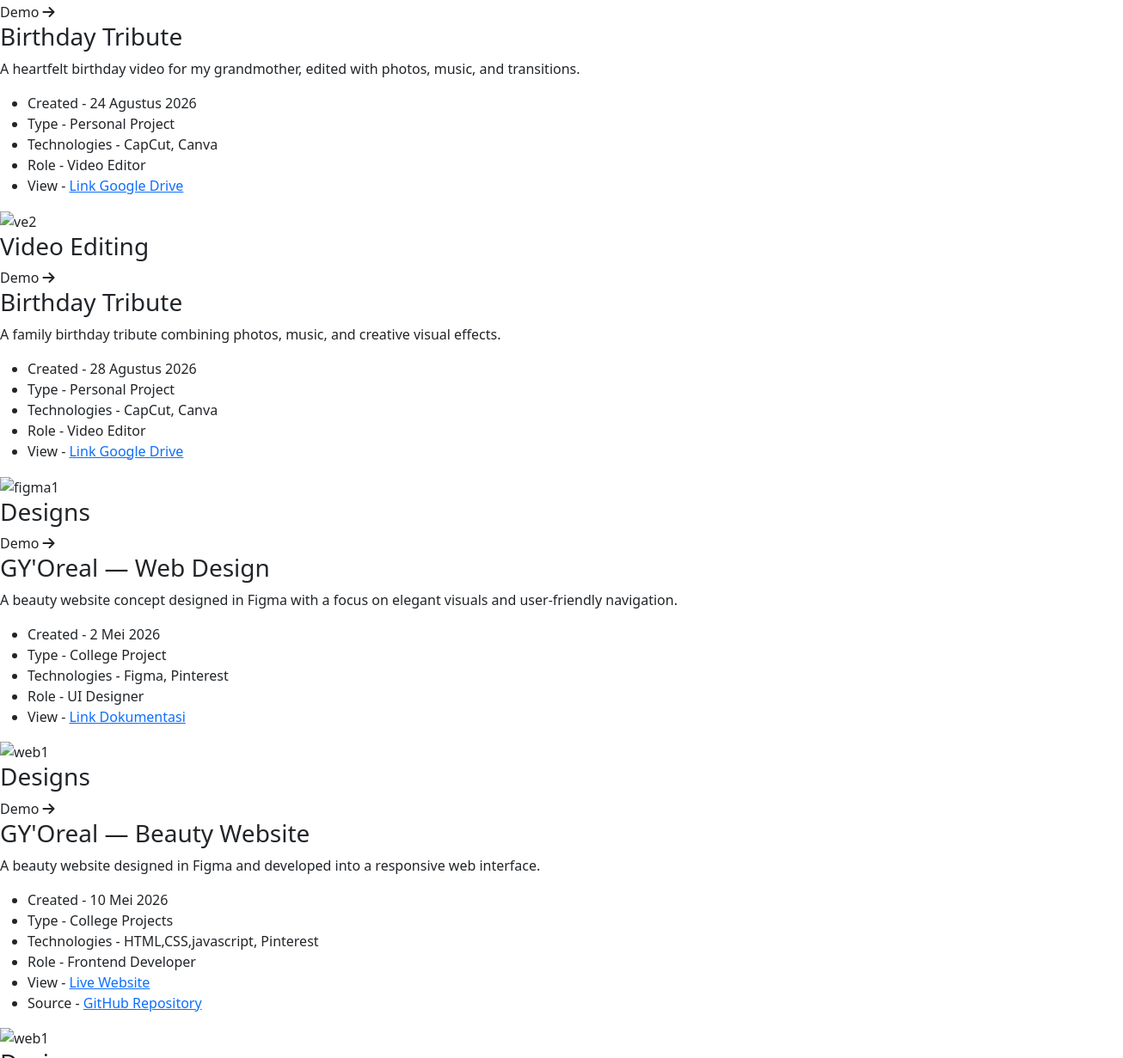
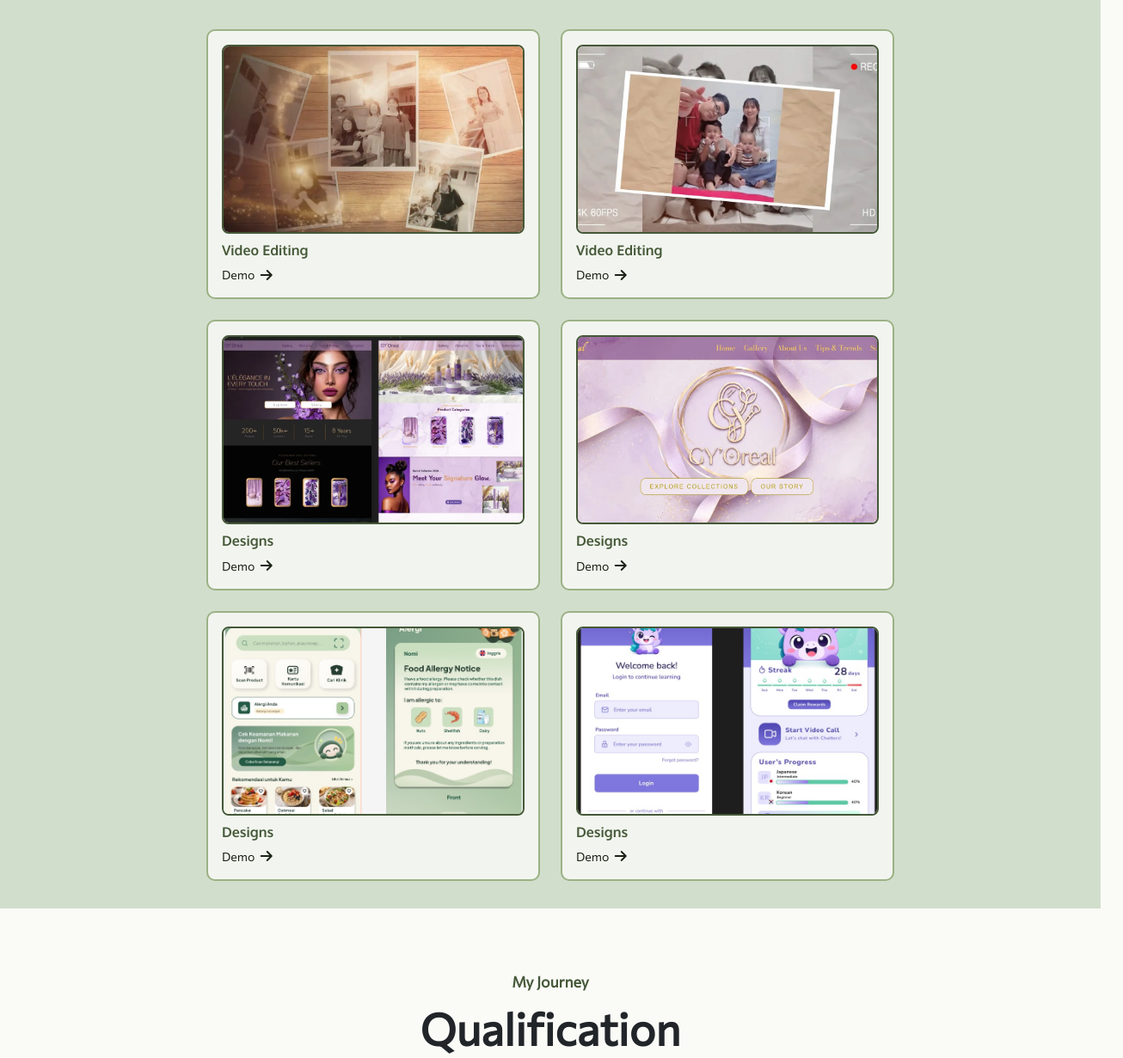
Before and after one commit to StefEly/Stefanie_Portfolio, a plain HTML site: page index.html in a window 1280 px wide. Shown: the part 942-2173 px from the top of the page at 86% size, 1306 px wide, since content can reach past the window. Drawn offline with nearby package versions, Linux system fonts and the light colour scheme; the site is published under a folder, as on GitHub Pages, so addresses that start at the root find nothing.

Commit message:
Add files via upload

```diff
--- a/index.html
+++ b/index.html
@@ -6,7 +6,7 @@
     <link rel="stylesheet" href="	https://cdn.jsdelivr.net/npm/bootstrap@5.3.8/dist/css/bootstrap.min.css">
     <script src="https://cdn.jsdelivr.net/npm/gsap@3.13.0/dist/gsap.min.js"></script>
     <link rel="stylesheet" href="https://cdnjs.cloudflare.com/ajax/libs/font-awesome/6.5.2/css/all.min.css">
-    <link rel="stylesheet" href="/indexstyle.css">
+    <link rel="stylesheet" href="./indexstyle.css">
     <title>Home Page</title>
 </head>
 <body>
@@ -67,7 +67,7 @@
         <div class="work_container">
             <div class="work_card mix video">
                 <div class="work_card-inner">
-                    <img src="/Assets/images/VideoEditing/UcapanBirthday1.webp" alt="ve1" class="work_img">
+                    <img src="./Assets/images/VideoEditing/UcapanBirthday1.webp" alt="ve1" class="work_img">
                     <h3 class="work_title">Video Editing</h3>
                     <span class="work_button">
                         Demo
@@ -89,7 +89,7 @@
 
             <div class="work_card mix video">
                 <div class="work_card-inner">
-                    <img src="/Assets/images/VideoEditing/UcapanBirthday2.webp" alt="ve2" class="work_img">
+                    <img src="./Assets/images/VideoEditing/UcapanBirthday2.webp" alt="ve2" class="work_img">
                     <h3 class="work_title">Video Editing</h3>
                     <span class="work_button">
                         Demo
@@ -111,7 +111,7 @@
 
             <div class="work_card mix designs">
                 <div class="work_card-inner">
-                    <img src="/Assets/images/Designs/Figma1.webp" alt="figma1" class="work_img">
+                    <img src="./Assets/images/Designs/Figma1.webp" alt="figma1" class="work_img">
                     <h3 class="work_title">Designs</h3>
                     <span class="work_button">
                         Demo
@@ -133,7 +133,7 @@
 
             <div class="work_card mix designs">
                 <div class="work_card-inner">
-                    <img src="/Assets/images/Designs/Web1.webp" alt="web1" class="work_img">
+                    <img src="./Assets/images/Designs/Web1.webp" alt="web1" class="work_img">
                     <h3 class="work_title">Designs</h3>
                     <span class="work_button">
                         Demo
@@ -156,7 +156,7 @@
 
             <div class="work_card mix designs">
                 <div class="work_card-inner">
-                    <img src="/Assets/images/Designs/Figma2.png" alt="web1" class="work_img">
+                    <img src="./Assets/images/Designs/Figma2.png" alt="web1" class="work_img">
                     <h3 class="work_title">Designs</h3>
                     <span class="work_button">
                         Demo
@@ -178,7 +178,7 @@
 
             <div class="work_card mix designs">
                 <div class="work_card-inner">
-                    <img src="/Assets/images/Designs/Figma3.png" alt="web1" class="work_img">
+                    <img src="./Assets/images/Designs/Figma3.png" alt="web1" class="work_img">
                     <h3 class="work_title">Designs</h3>
                     <span class="work_button">
                         Demo
@@ -208,7 +208,7 @@
                     <i class="fa-solid fa-x"></i>
                 </span>
                 <div class="pp_thumbnail">
-                    <img src="/Assets/images/VideoEditing/UcapanBirthday1.webp" alt="" class="portfolio_popup-img">
+                    <img src="./Assets/images/VideoEditing/UcapanBirthday1.webp" alt="" class="portfolio_popup-img">
                 </div>
                 <div class="portfolio_popup-info">
                     <div class="portfolio_popup-subtitle">
@@ -340,7 +340,7 @@
             </div>
         </div>
     </section>
-    <script src="/js/mixitup.min.js"></script>
-    <script src="/javascript.js"></script>
+    <script src="./js/mixitup.min.js"></script>
+    <script src="./javascript.js"></script>
 </body>
 </html>
--- a/indexstyle.css
+++ b/indexstyle.css
@@ -1,57 +1,57 @@
 @font-face {
     font-family: "Commissioner-Black";
-    src: url(/Assets/Fonts/Commissioner_Extracted/static/Commissioner-Black.ttf);
+    src: url(./Assets/Fonts/Commissioner_Extracted/static/Commissioner-Black.ttf);
 }
 
 @font-face {
     font-family: "Commissioner-Bold";
-    src: url(/Assets/Fonts/Commissioner_Extracted/static/Commissioner-Bold.ttf);
+    src: url(./Assets/Fonts/Commissioner_Extracted/static/Commissioner-Bold.ttf);
 }
 @font-face {
     font-family: "Commissioner-ExtraBold";
-    src: url(/Assets/Fonts/Commissioner_Extracted/static/Commissioner-ExtraBold.ttf);
+    src: url(./Assets/Fonts/Commissioner_Extracted/static/Commissioner-ExtraBold.ttf);
 }
 
 @font-face {
     font-family: "Commissioner-ExtraLight";
-    src: url(/Assets/Fonts/Commissioner_Extracted/static/Commissioner-ExtraLight.ttf);
+    src: url(./Assets/Fonts/Commissioner_Extracted/static/Commissioner-ExtraLight.ttf);
 }
 @font-face {
     font-family: "Commissioner-Light";
-    src: url(/Assets/Fonts/Commissioner_Extracted/static/Commissioner-Light.ttf);
+    src: url(./Assets/Fonts/Commissioner_Extracted/static/Commissioner-Light.ttf);
 }
 
 @font-face {
     font-family: "Commissioner-Medium";
-    src: url(/Assets/Fonts/Commissioner_Extracted/static/Commissioner-Medium.ttf);
+    src: url(./Assets/Fonts/Commissioner_Extracted/static/Commissioner-Medium.ttf);
 }
 
 @font-face {
     font-family: "Commissioner-Reguler";
-    src: url(/Assets/Fonts/Commissioner_Extracted/static/Commissioner-Regular.ttf);
+    src: url(./Assets/Fonts/Commissioner_Extracted/static/Commissioner-Regular.ttf);
 }
 @font-face {
     font-family: "Commissioner-SemiBold";
-    src: url(/Assets/Fonts/Commissioner_Extracted/static/Commissioner-SemiBold.ttf);
+    src: url(./Assets/Fonts/Commissioner_Extracted/static/Commissioner-SemiBold.ttf);
 }
 
 @font-face {
     font-family: "Commissioner-Thin";
-    src: url(/Assets/Fonts/Commissioner_Extracted/static/Commissioner-Thin.ttf);
+    src: url(./Assets/Fonts/Commissioner_Extracted/static/Commissioner-Thin.ttf);
 }
 
 @font-face {
     font-family: "Oxygen-Reguler";
-    src: url(/Assets/Fonts/Oxygen_Extracted/Oxygen-Regular.ttf);
+    src: url(./Assets/Fonts/Oxygen_Extracted/Oxygen-Regular.ttf);
 }
 @font-face {
     font-family: "Oxygen-Light";
-    src: url(/Assets/Fonts/Oxygen_Extracted/Oxygen-Light.ttf);
+    src: url(./Assets/Fonts/Oxygen_Extracted/Oxygen-Light.ttf);
 }
 
 @font-face {
     font-family: "Oxygen-Bold";
-    src: url(/Assets/Fonts/Oxygen_Extracted/Oxygen-Bold.ttf);
+    src: url(./Assets/Fonts/Oxygen_Extracted/Oxygen-Bold.ttf);
 }
 
 
@@ -142,7 +142,7 @@ a {
     width: 100%;
     height: calc(100vh - 60px);
     margin-top: 60px;
-    background-image: url(/Assets/images/Self_Photo3.png);
+    background-image: url(./Assets/images/Self_Photo3.png);
     background-size: 70vh;
     background-repeat: no-repeat;
     background-position: center;
```
